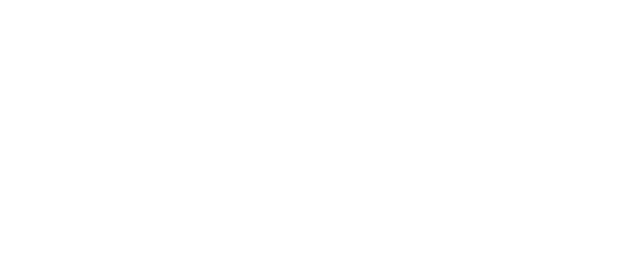
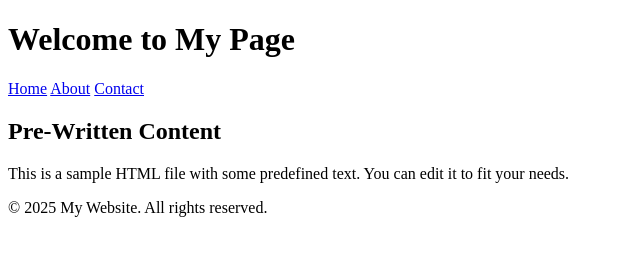
Before and after one commit to RajibBLAZE/learn-git, a plain HTML site: page index.html in a window 1280 px wide. Shown: the whole page, without its empty margins (0-640 px from the left). Drawn offline with Linux system fonts and the light colour scheme.

Commit message:
updated html file

```diff
--- a/index.html
+++ b/index.html
@@ -3,9 +3,23 @@
 <head>
     <meta charset="UTF-8">
     <meta name="viewport" content="width=device-width, initial-scale=1.0">
-    <title>Document</title>
+    <title>HTML Page</title>
 </head>
 <body>
-
+    <header>
+        <h1>Welcome to My Page</h1>
+    </header>
+    <nav>
+        <a href="#">Home</a>
+        <a href="#">About</a>
+        <a href="#">Contact</a>
+    </nav>
+    <div>
+        <h2>Pre-Written Content</h2>
+        <p>This is a sample HTML file with some predefined text. You can edit it to fit your needs.</p>
+    </div>
+    <footer>
+        <p>&copy; 2025 My Website. All rights reserved.</p>
+    </footer>
 </body>
 </html>
```
